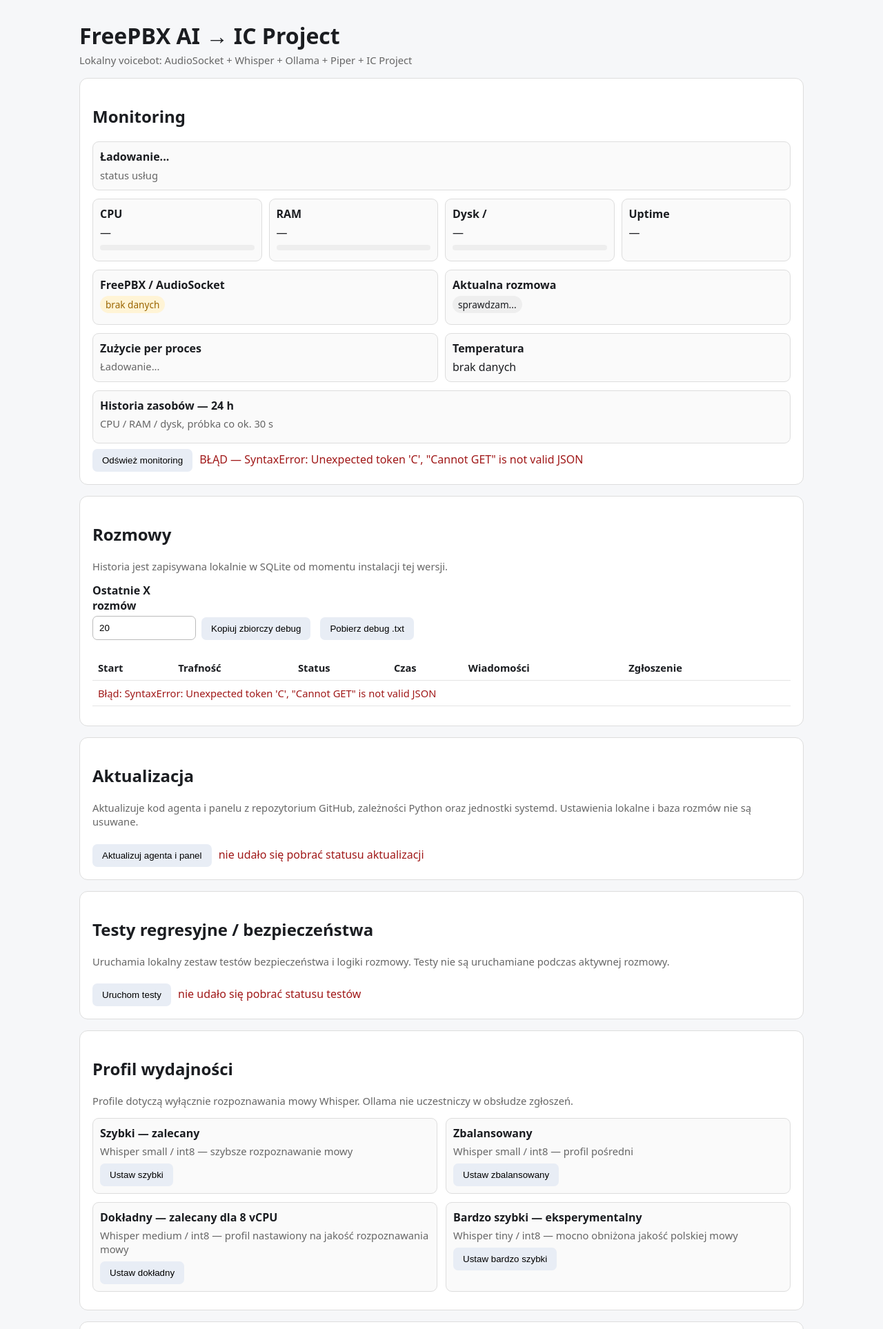
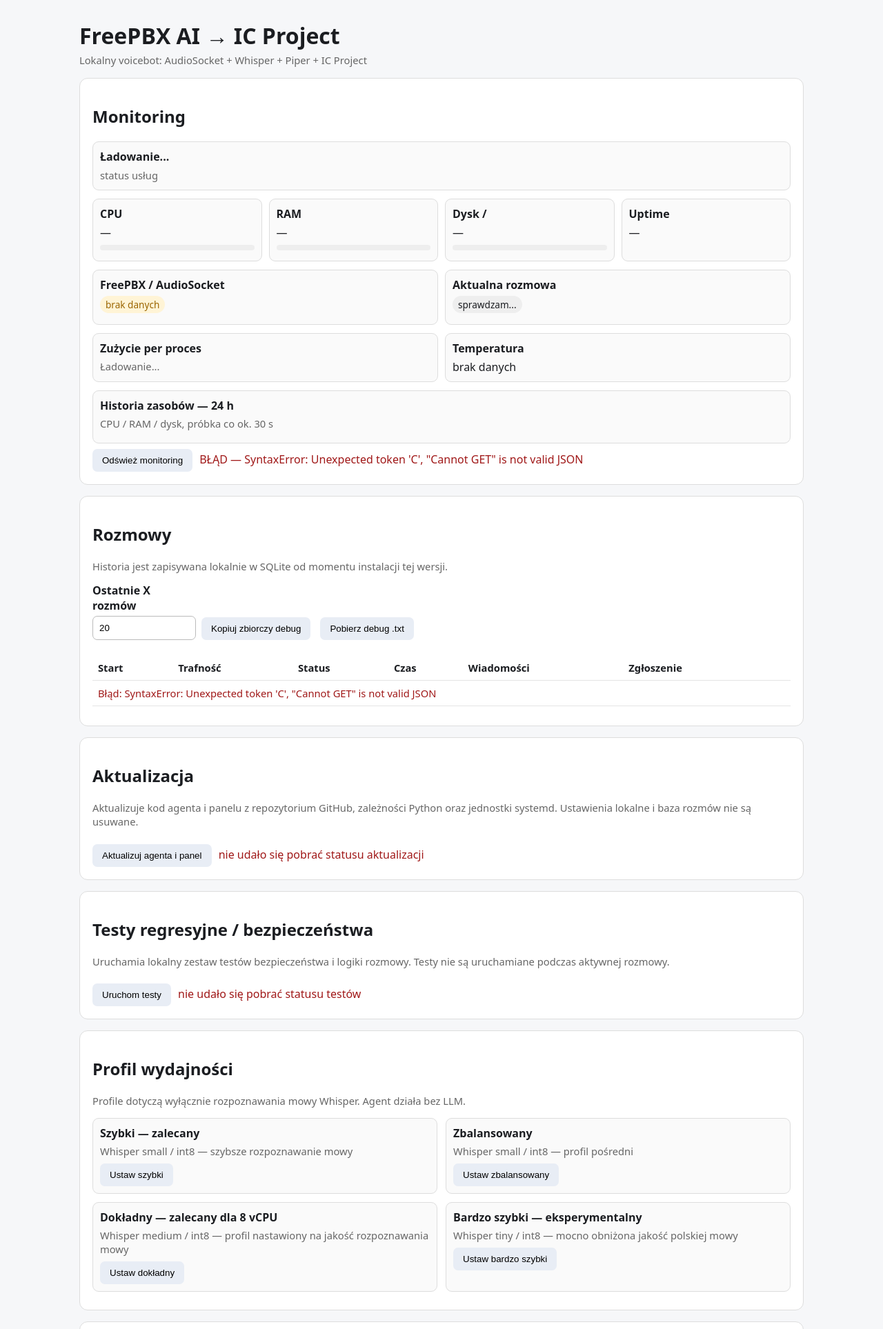
Before and after one commit to Pawel-sp9pw/freepbx-ai-icproject, a Python web app: template app/templates/index.html in a window 1280 px wide. Shown: the top 1927 px of the page at 69% size. Run offline with Jinja, Linux system fonts and the light colour scheme; the template is opened without the code that fills it, so the values that code supplies are empty.

Commit message:
Remove final Ollama references from panel

```diff
--- a/app/templates/index.html
+++ b/app/templates/index.html
@@ -35,7 +35,7 @@
 </head>
 <body>
   <h1>FreePBX AI → IC Project</h1>
-  <div class="muted">Lokalny voicebot: AudioSocket + Whisper + Ollama + Piper + IC Project</div>
+  <div class="muted">Lokalny voicebot: AudioSocket + Whisper + Piper + IC Project</div>
 
 
   <div class="card">
@@ -177,7 +177,7 @@
     <div class="card">
       <h2>Profil wydajności</h2>
       <p class="muted">
-        Profile dotyczą wyłącznie rozpoznawania mowy Whisper. Ollama nie uczestniczy w obsłudze zgłoszeń.
+        Profile dotyczą wyłącznie rozpoznawania mowy Whisper. Agent działa bez LLM.
       </p>
       <div class="grid">
         <div class="status-box">
```
